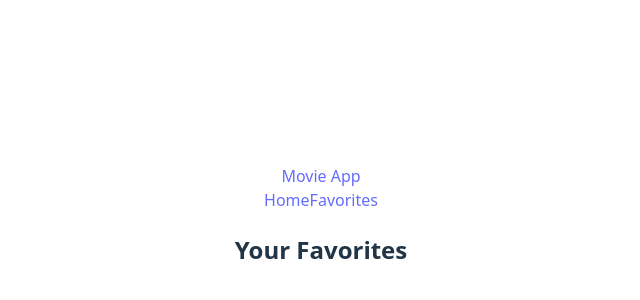
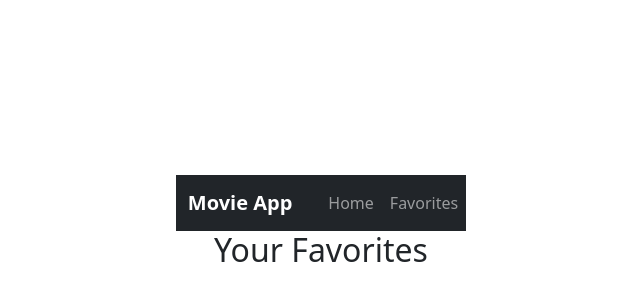
Before and after one commit to lpery-rrcp/Movie-Viewer, a React (Vite) app in the folder frontend/: page /favorites in a window 1280 px wide. Shown: the part 174-474 px from the top of the page, without its empty margins (319-959 px from the left). Built offline with nearby package versions, Linux system fonts and the light colour scheme.

Commit message:
Basic cosmetic to the navbar component

```diff
--- a/frontend/src/components/NavBar.tsx
+++ b/frontend/src/components/NavBar.tsx
@@ -2,13 +2,26 @@
 
 function NavBar() {
   return (
-    <nav className="">
-      <div className="">
-        <Link to="/">Movie App</Link>
+    <nav className="navbar navbar-expand-lg navbar-dark bg-dark">
+      <div className="container-fluid">
+        <Link className="navbar-brand fw-bold" to="/">
+          Movie App
+        </Link>
       </div>
-      <div className="">
-        <Link to="/">Home</Link>
-        <Link to="/favorites">Favorites</Link>
+
+      <div className="collapse navbar-collapse" id="navbarNav">
+        <ul className="navbar-nav ms-auto">
+          <li className="nav-item">
+            <Link className="nav-link" to="/">
+              Home
+            </Link>
+          </li>
+          <li className="nav-item">
+            <Link className="nav-link" to="/favorites">
+              Favorites
+            </Link>
+          </li>
+        </ul>
       </div>
     </nav>
   );
--- a/frontend/src/main.tsx
+++ b/frontend/src/main.tsx
@@ -3,6 +3,8 @@
 import { BrowserRouter } from "react-router-dom";
 import "./index.css";
 import App from "./App.tsx";
+import "bootstrap/dist/css/bootstrap.min.css";
+import "bootstrap/dist/js/bootstrap.bundle.min.js";
 
 createRoot(document.getElementById("root")!).render(
   <StrictMode>
```
